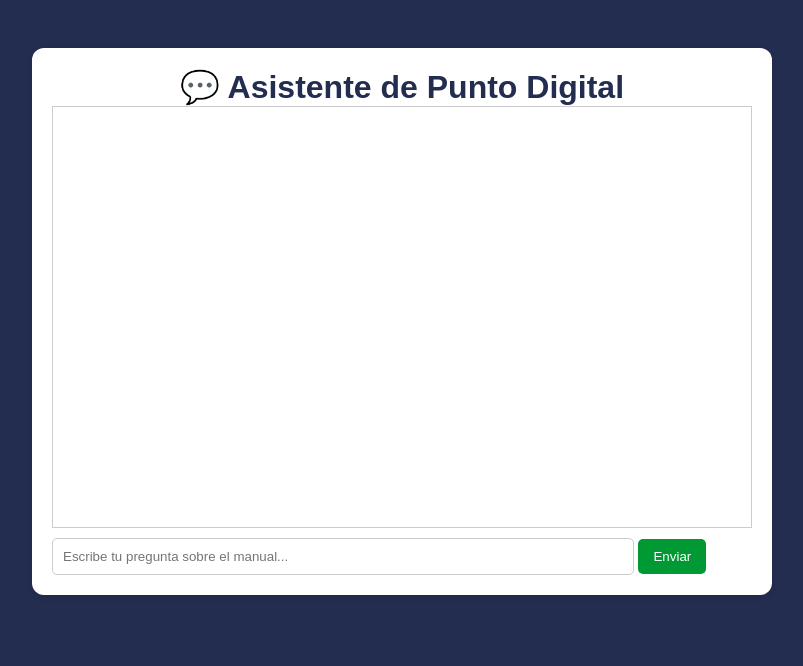
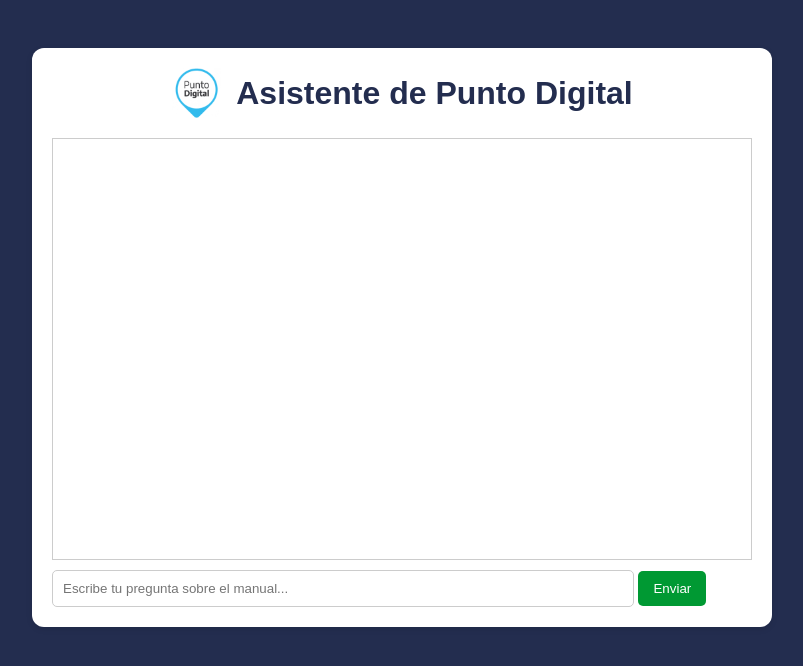
Before and after one commit to ro-fer/chat-bot-pruebas, a Flask app: page / in a window 1280 px wide. Shown: the top 666 px of the page, without its empty margins (238-1041 px from the left). Run offline with Flask 3, Linux system fonts and the light colour scheme.

Commit message:
Update chat.html

```diff
--- a/templates/chat.html
+++ b/templates/chat.html
@@ -8,7 +8,10 @@
 </head>
 <body>
   <div class="chat-container">
-    <h1>💬 Asistente de Punto Digital</h1>
+    <div class="header-with-logo">
+      <img src="logo_pd.png" alt="Punto Digital" class="logo">
+      <h1>Asistente de Punto Digital</h1>
+    </div>
     <div id="messages"></div>
     <input id="prompt" placeholder="Escribe tu pregunta sobre el manual..." onkeypress="if(event.key==='Enter') enviar()" />
     <button onclick="enviar()">Enviar</button>
```
